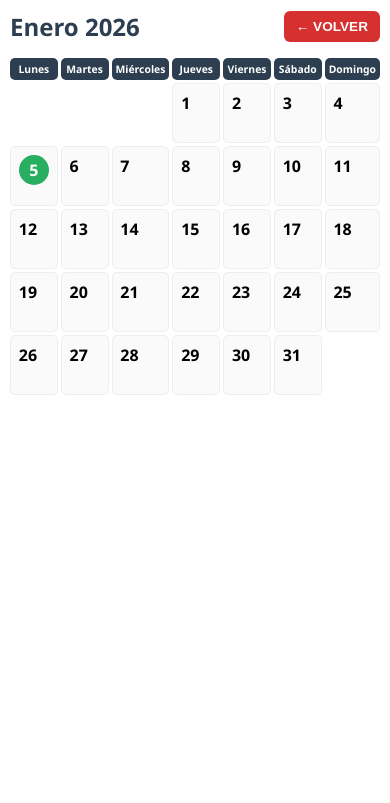
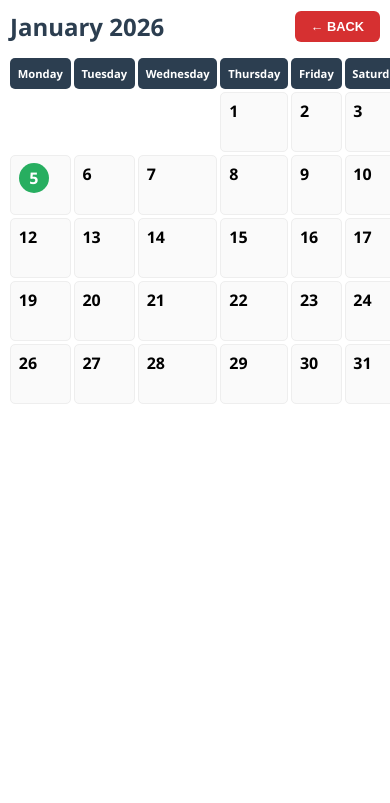
Before and after one commit to Isaac-maker/Calendario, a plain HTML site: page index.html in a window 390 px wide. Both pictures are taken after a click on the element 195 px from the left and 132 px from the top of the page. Shown: the top 803 px of the page. Drawn offline with Linux system fonts and the light colour scheme.

Commit message:
Translate calendar from Spanish to English

```diff
--- a/index.html
+++ b/index.html
@@ -1,9 +1,9 @@
 <!DOCTYPE html>
-<html lang="es">
+<html lang="en">
 <head>
     <meta charset="UTF-8">
     <meta name="viewport" content="width=device-width, initial-scale=1.0">
-    <title>Calendario 3x4 Pro - Responsive</title>
+    <title>3x4 Calendar Pro - Responsive</title>
     <style>
         :root {
             --primary: #2c3e50;
@@ -36,7 +36,7 @@
             text-align: center;
         }
 
-        /* Vista Año 3x4 - Responsive */
+        /* 3x4 Year View - Responsive Grid */
         .year-grid {
             display: grid;
             grid-template-columns: repeat(4, 1fr);
@@ -47,7 +47,7 @@
             max-width: 1600px;
         }
 
-        /* Tablets y pantallas medianas */
+        /* Tablets and medium screens */
         @media (max-width: 1024px) {
             .year-grid {
                 grid-template-columns: repeat(3, 1fr);
@@ -56,7 +56,7 @@
             }
         }
 
-        /* Celulares horizontales y tablets pequeñas */
+        /* Horizontal mobile and small tablets */
         @media (max-width: 768px) {
             .year-grid {
                 grid-template-columns: repeat(2, 1fr);
@@ -65,7 +65,7 @@
             }
         }
 
-        /* Celulares verticales */
+        /* Portrait mobile */
         @media (max-width: 480px) {
             .year-grid {
                 grid-template-columns: 1fr;
@@ -131,7 +131,6 @@
             height: clamp(18px, 3vw, 20px);
         }
 
-        /* Círculo verde - responsive */
         .today-circle {
             background-color: var(--highlight);
             color: white !important;
@@ -144,7 +143,7 @@
             font-weight: bold;
         }
 
-        /* MODAL VISTA MES COMPLETO */
+        /* MODAL FULL MONTH VIEW */
         .modal {
             display: none;
             position: fixed;
@@ -186,7 +185,6 @@
             padding-bottom: 20px;
         }
 
-        /* Responsive para vista mensual completa */
         @media (max-width: 768px) {
             .full-month-grid {
                 gap: 5px;
@@ -197,7 +195,6 @@
             .full-month-grid {
                 gap: 3px;
             }
-
             .modal {
                 padding: 10px;
             }
@@ -248,19 +245,6 @@
             height: clamp(30px, 6vw, 40px);
             font-size: clamp(1rem, 3vw, 1.5rem);
         }
-
-        /* Mejoras adicionales para celulares */
-        @media (max-width: 480px) {
-            .day-header-full {
-                font-size: 0.65rem;
-                padding: 4px;
-            }
-
-            .btn-red {
-                padding: 8px 12px;
-                font-size: 0.85rem;
-            }
-        }
     </style>
 </head>
 <body>
@@ -271,22 +255,22 @@
     <div id="monthModal" class="modal">
         <div class="modal-nav">
             <h2 id="modalMonthName"></h2>
-            <button class="btn-red" onclick="closeModal()">← Volver</button>
+            <button class="btn-red" onclick="closeModal()">← Back</button>
         </div>
         <div id="fullMonthGrid" class="full-month-grid"></div>
     </div>
 
     <script>
-        const monthNames = ["Enero", "Febrero", "Marzo", "Abril", "Mayo", "Junio", "Julio", "Agosto", "Septiembre", "Octubre", "Noviembre", "Diciembre"];
-        const dayLabels = ["L", "M", "X", "J", "V", "S", "D"];
-        const fullDayLabels = ["Lunes", "Martes", "Miércoles", "Jueves", "Viernes", "Sábado", "Domingo"];
+        const monthNames = ["January", "February", "March", "April", "May", "June", "July", "August", "September", "October", "November", "December"];
+        const dayLabels = ["M", "T", "W", "T", "F", "S", "S"];
+        const fullDayLabels = ["Monday", "Tuesday", "Wednesday", "Thursday", "Friday", "Saturday", "Sunday"];
 
         const today = new Date();
         const y = today.getFullYear();
         const m = today.getMonth();
         const d = today.getDate();
 
-        document.getElementById('yearDisplay').innerText = `CALENDARIO ${y}`;
+        document.getElementById('yearDisplay').innerText = `${y} CALENDAR`;
 
         function getMondayFirstIndex(date) {
             let day = date.getDay();
@@ -330,10 +314,10 @@
             const firstDayIdx = getMondayFirstIndex(new Date(y, idx, 1));
             const daysCount = new Date(y, idx + 1, 0).getDate();
 
-            // Rellenar huecos iniciales
+            // Fill empty starting slots
             for (let j = 0; j < firstDayIdx; j++) grid.innerHTML += '<div></div>';
 
-            // Crear todos los días (1 al 28/30/31)
+            // Create all days
             for (let dayNum = 1; dayNum <= daysCount; dayNum++) {
                 const isCurrent = (y === today.getFullYear() && idx === m && dayNum === d);
                 grid.innerHTML += `
```
